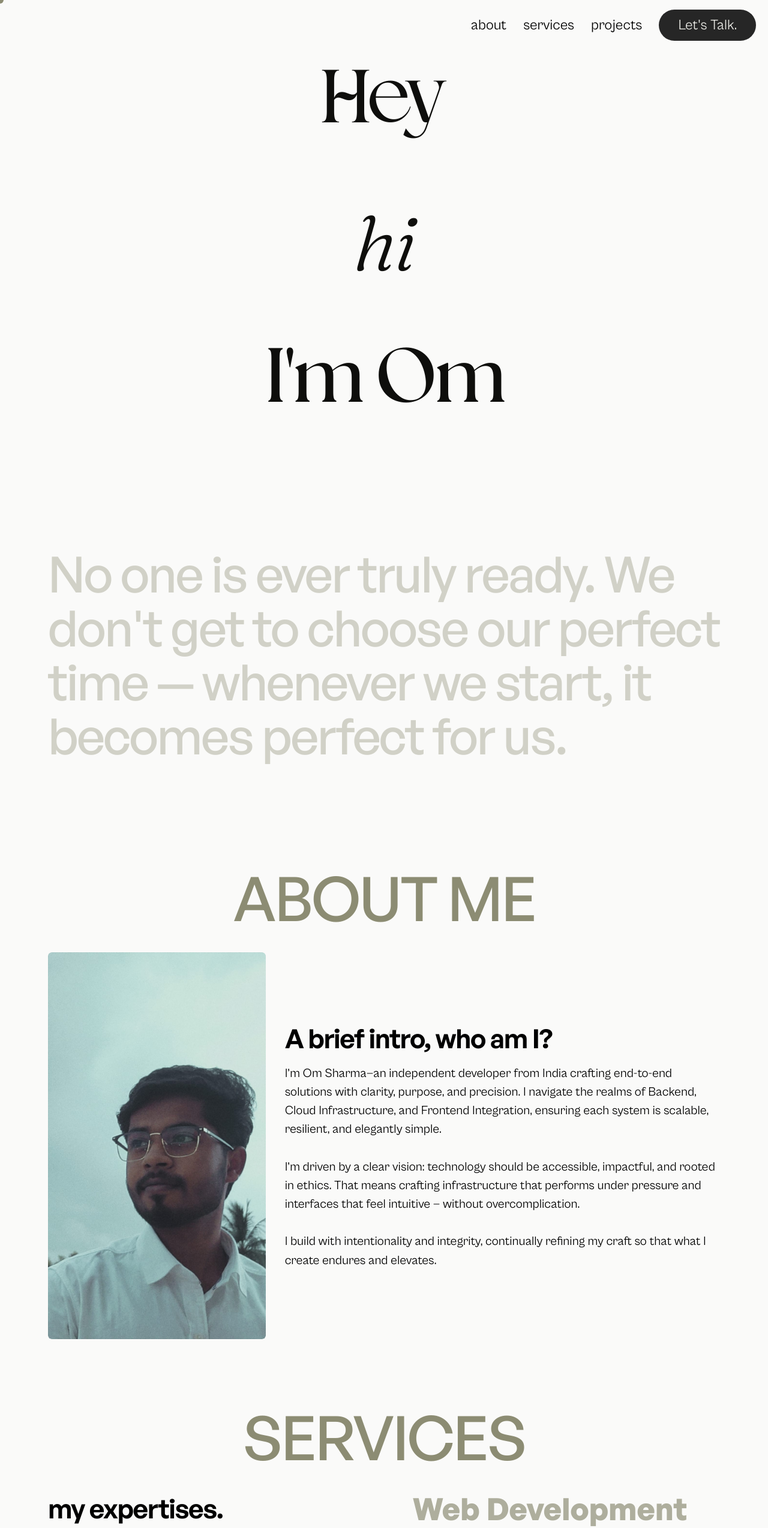
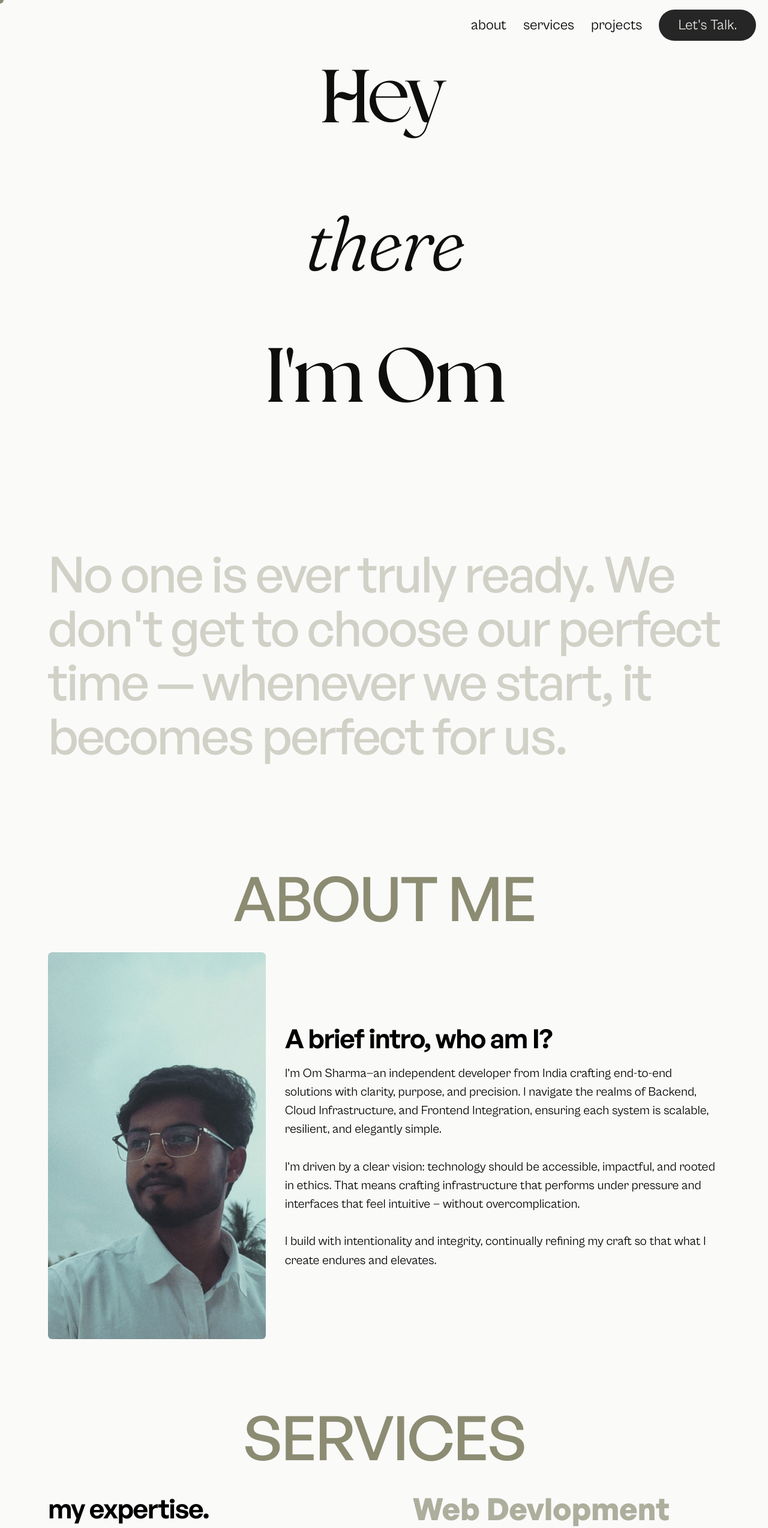
Before and after one commit to i-OmSharma/portFolio, a React (Vite) app: page / in a window 1280 px wide. Shown: the top 2548 px of the page at 60% size. Built offline with nearby package versions, Linux system fonts and the light colour scheme; a web font is replaced by a local one.

Commit message:
minimal edit

```diff
--- a/src/components/homepage/Hero.jsx
+++ b/src/components/homepage/Hero.jsx
@@ -46,7 +46,7 @@ export default function Hero() {
         </div>
         <div className=" title ">
         <h1 ref={(el) => (titles.current[1] = el)} className="translate-y-[120%] font-fraunces font-light italic overflow-visible">
-            hi
+            there
           </h1>
         </div>
         <div className=" title py-3" >
--- a/src/components/homepage/Services.jsx
+++ b/src/components/homepage/Services.jsx
@@ -3,7 +3,7 @@ import Heading from "../ui/Heading";
 
 export default function Services() {
   const expertiseItems = [
-    "Web Development",
+    "Web Devlopment",
     "Cloud Native Developemnt",
     "DevOps",
   ];
@@ -26,7 +26,7 @@ export default function Services() {
       <Heading title="services" />
       <div className="space-y-14">
         <ServiceUi
-          title="my expertises."
+          title="my expertise."
           description="I build scalable backend systems, cloud-native solutions,
                        and AI-powered automations to deliver impactful and
                        future-ready digital experiences."
--- a/src/components/homepage/Works.jsx
+++ b/src/components/homepage/Works.jsx
@@ -1,8 +1,9 @@
 // import ibgroup from "/src/assets/images/ib-group-desktop.webp";
-import memento from "/src/assets/images/memento-desktop.webp";
+// import memento from "/src/assets/images/memento-desktop.webp";
 import acc from "/src/assets/images/acc-square.webp";
 import daddy from "/src/assets/images/godaddy-desktop.webp";
 // import sunnyside from "/src/assets/images/sunnyside-desktop.webp";
+import cloudCost from "/src/assets/images/cloudcost.png"
 import lambdaLLM from "/src/assets/images/LambdaLLM.png"
 import slot777 from "/src/assets/images/slot777.jpeg";
 import Projects from "../ui/Projects";
@@ -34,7 +35,7 @@ export default function Works({ forwardedRef }) {
         <div className="col-span-1 pt-0 md:col-span-7 md:pt-16">
           <Projects
             link=""
-            img={memento}
+            img={cloudCost}
             alt="memento landing page mockup"
             name="Cloud Vista"
             type="Cloud Native"
```
